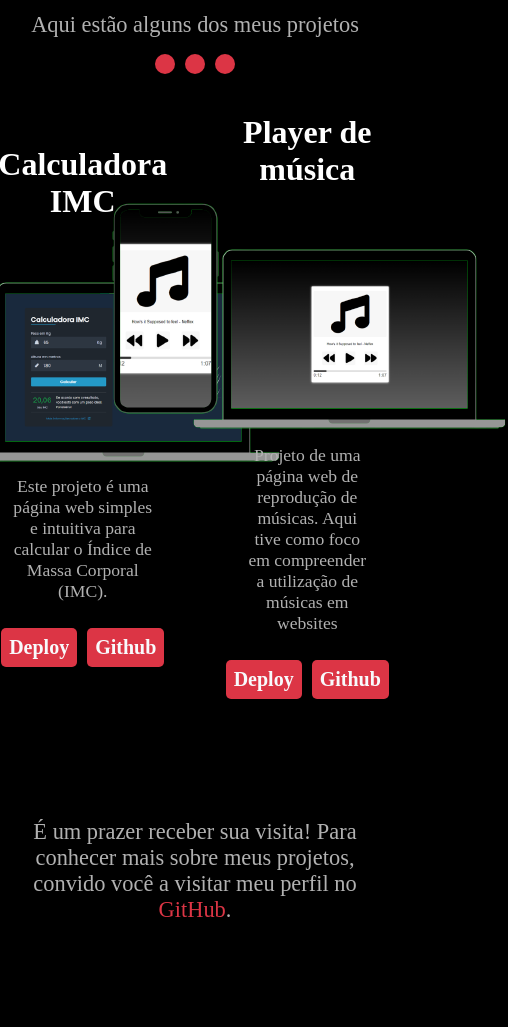
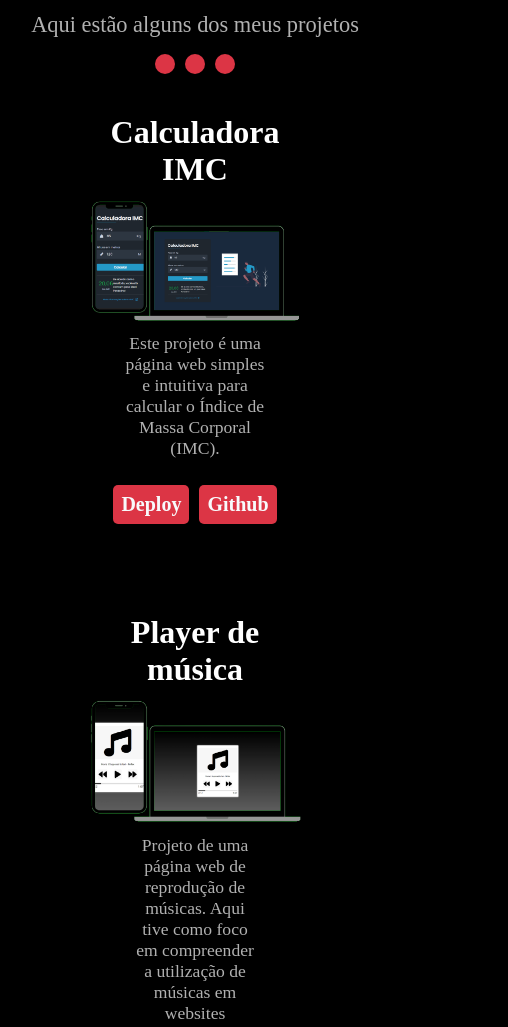
Before and after one commit to Riltter/Portfolio_Riltter, a plain HTML site: page index.html in a window 390 px wide. Shown: the part 1840-2867 px from the top of the page, 508 px wide, since content can reach past the window. Before the commit the page ends 2843 px from the top, so only its background shows below. Drawn offline with nearby package versions, Linux system fonts and the light colour scheme; a web font is replaced by a local one.

Commit message:
Update style.css

```diff
--- a/style.css
+++ b/style.css
@@ -505,6 +505,22 @@ main .sobre {
     header .navegacao-primaria.ativado li a {
         padding: 20px 0px;
     }
+
+
+    /* Meus projetos */
+
+    .div-meus-projetos {
+        display: flex;
+        flex-direction: column;
+    }
+
+    .projeto1 .projeto2 {
+        max-width: 100vw;
+    }
+
+    .div-meus-projetos img {
+        max-width: 100%;
+    }
 }
 
 @keyframes aparecimento-gradual {
```
